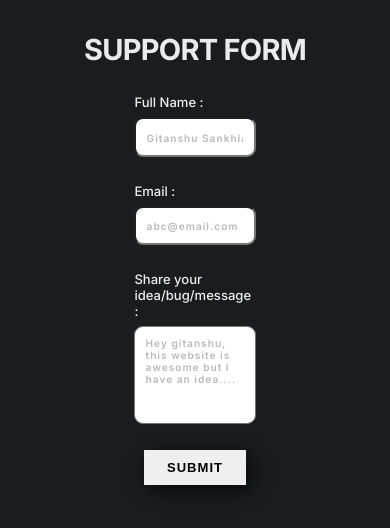
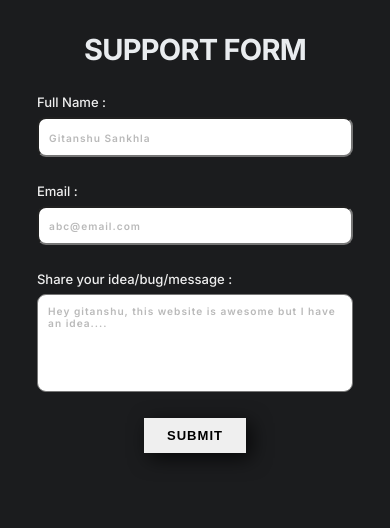
Before and after one commit to Gitax18/legend-games, a plain HTML site: page contactus.html in a window 390 px wide. Shown: the part 58-586 px from the top of the page. Drawn offline with Linux system fonts and the light colour scheme.

Commit message:
update media

```diff
--- a/css/media.css
+++ b/css/media.css
@@ -91,6 +91,10 @@
         height: 5rem;
         width: 5rem;
     }
+
+    .support-form{
+        max-width: 70vw;
+    }
 }
 
 @media screen and (max-width:480px) {
@@ -98,4 +102,8 @@
         background-image: linear-gradient(to right, rgba(0, 0, 0, 0.75), rgba(0, 0, 0, 0.35)),
         url('../assets/hero-sm.jpg');
     }
+
+    .support-form{
+        max-width: 90vw;
+    }
 }
```
